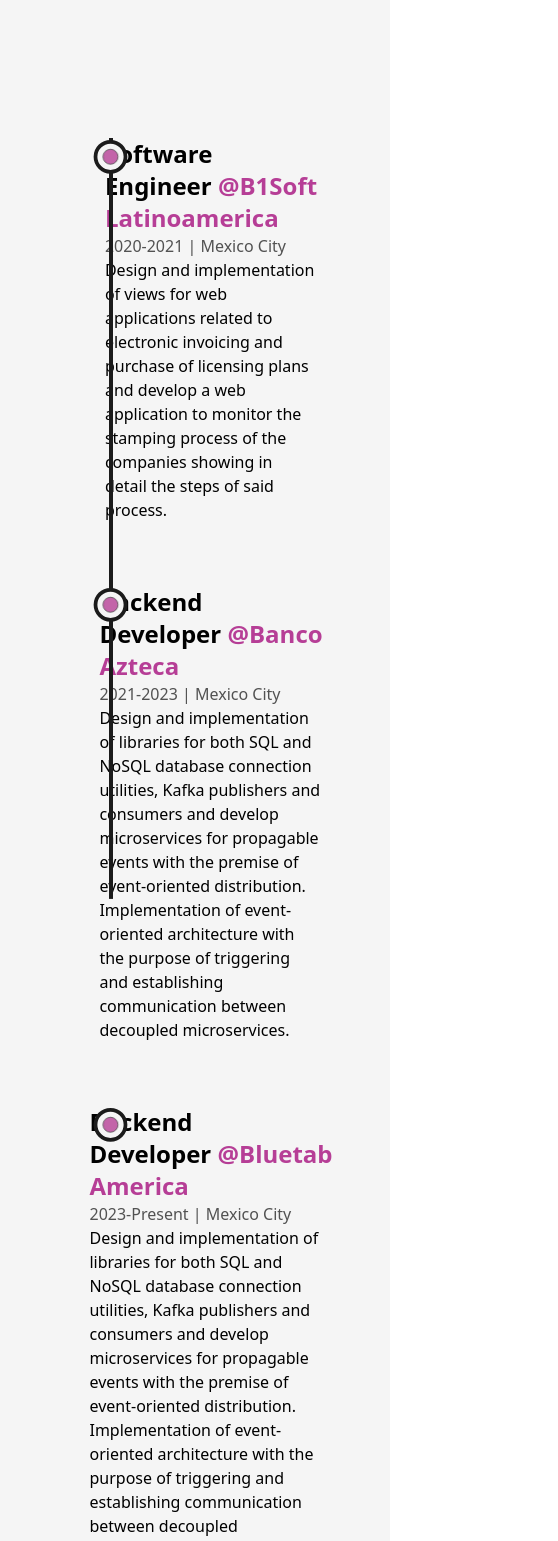
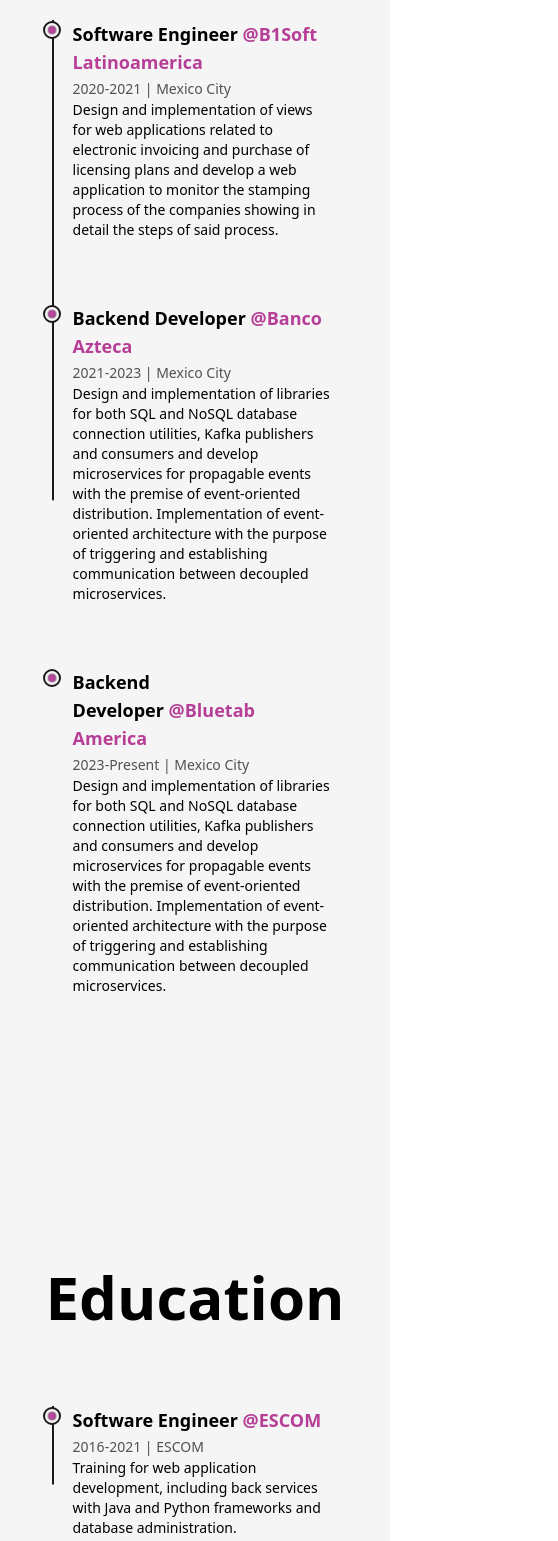
Before and after one commit to Alejandrozf23/developer-portafolio, a Next.js app: page /about in a window 390 px wide. Shown: the part 1787-3328 px from the top of the page, 558 px wide, since content can reach past the window. Built offline with nearby package versions, Linux system fonts and the light colour scheme.

Commit message:
Make it responsive experience & education in about page

```diff
--- a/src/components/Education.js
+++ b/src/components/Education.js
@@ -4,18 +4,20 @@ import LiIcon from "./LiIcon";
 
 const Details = ({type, time, place, link, info}) => {
     const ref = useRef(null);
-    return <li ref={ref} className="my-8 first:mt-0 last:mb-0 w-[60%] mx-auto flex flex-col items-center justify-between">
+    return (
+        <li ref={ref} className="my-8 first:mt-0 last:mb-0 w-[60%] mx-auto flex flex-col items-center justify-between md:w-[80%]">
             <LiIcon reference={ref}/>
             <motion.div initial={{y:50}} whileInView={{y:0}} transition={{duration:0.5, type:"spring"}}>
-            <h3 className="capitalize font-bold text-2xl">{type}&nbsp;
+                <h3 className="capitalize font-bold text-2xl sm:text-xl xs:text-lg">{type}&nbsp;
                     <a href={link} target="_blank" className="text-primary capitalize dark:text-primaryDark">@{place}</a>
                 </h3>
-            <span className="capitalize font-medium text-dark/75 dark:text-light/75">
+                <span className="capitalize font-medium text-dark/75 dark:text-light/75 xs:text-sm">
                     {time} | {place}
                 </span>
-            <p className="font-medium w-full">{info}</p>
+                <p className="font-medium w-full md:text-sm">{info}</p>
             </motion.div>
         </li>
+    );
 }
 
 const Education
@@ -30,10 +32,10 @@ const Education
 
     return(
         <div className="my-64">
-            <h2 className="font-bold text-8x1 mb-32 w-full text-center">Education</h2>
-            <div ref={ref} className="w-[75%] mx-auto relative">
-                <motion.div style={{scaleY:scrollYProgress}} className="absolute left-9 top-0 w-[4px] h-full bg-dark origin-top dark:bg-light"/>
-                <ul className="w-full flex flex-col items-start justify-between ml-4">
+            <h2 className="font-bold text-8x1 mb-32 w-full text-center md:text-6x1 xs:text-4x1 md:mb-16">Education</h2>
+            <div ref={ref} className="w-[75%] mx-auto relative lg:w-[90%] md:w-full">
+                <motion.div style={{scaleY:scrollYProgress}} className="absolute left-9 top-0 w-[4px] h-full bg-dark origin-top dark:bg-light md:w-[2px] md:left-[30px] xs:left-[20px]"/>
+                <ul className="w-full flex flex-col items-start justify-between ml-4 xs:ml-2">
                     <Details type="Software Engineer" time="2016-2021" place="ESCOM" link="https://www.escom.ipn.mx/"
                         info="Training for web application development, including back services with Java and Python frameworks and database administration."/>
                     <Details type="Certified SAFe 5 Scrum Master" time="2023" place="SAFe" link="https://scaledagile.com/training/safe-scrum-master/"
--- a/src/components/Experience.js
+++ b/src/components/Experience.js
@@ -4,20 +4,22 @@ import LiIcon from "./LiIcon";
 
 const Details = ({position, company, companyLink, time, address, work}) => {
     const ref = useRef(null);
-    return <li ref={ref} className="my-8 first:mt-0 last:mb-0 w-[60%] mx-auto flex flex-col items-center justify-between">
+    return (
+        <li ref={ref} className="my-8 first:mt-0 last:mb-0 w-[60%] mx-auto flex flex-col items-center justify-between md:w-[80%]">
             <LiIcon reference={ref}/>
             <motion.div initial={{y:50}} whileInView={{y:0}} transition={{duration:0.5, type:"spring"}}>
-            <h3 className="capitalize font-bold text-2xl">{position}&nbsp;
+                <h3 className="capitalize font-bold text-2xl sm:text-xl xs:text-lg">{position}&nbsp;
                     <a href={companyLink} target="_blank" className="text-primary capitalize dark:text-primaryDark">@{company}</a>
                 </h3>
-            <span className="capitalize font-medium text-dark/75 dark:text-light/75">
+                <span className="capitalize font-medium text-dark/75 dark:text-light/75 xs:text-sm">
                     {time} | {address}
                 </span>
-            <p className="font-medium w-full">
+                <p className="font-medium w-full md:text-sm">
                     {work}
                 </p>
             </motion.div>
         </li>
+    );
 }
 
 const Experience = () => {
@@ -31,10 +33,10 @@ const Experience = () => {
 
     return(
         <div className="my-64">
-            <h2 className="font-bold text-8x1 mb-32 w-full text-center">Experience</h2>
-            <div ref={ref} className="w-[75%] mx-auto relative">
-                <motion.div style={{scaleY:scrollYProgress}} className="absolute left-9 top-0 w-[4px] h-full bg-dark origin-top dark:bg-light"/>
-                <ul className="w-full flex flex-col items-start justify-between ml-4">
+            <h2 className="font-bold text-8x1 mb-32 w-full text-center md:text-6x1 xs:text-4x1 md:mb-16">Experience</h2>
+            <div ref={ref} className="w-[75%] mx-auto relative lg:w-[90%] md:w-full">
+                <motion.div style={{scaleY:scrollYProgress}} className="absolute left-9 top-0 w-[4px] h-full bg-dark origin-top dark:bg-light md:w-[2px] md:left-[30px] xs:left-[20px]"/>
+                <ul className="w-full flex flex-col items-start justify-between ml-4 xs:ml-2">
                     <Details position="Software Engineer" company="B1Soft Latinoamerica" time="2020-2021" address="Mexico City" companyLink="https://b1-soft.com:449/bienvenido/"
                         work="Design and implementation of views for web applications related to electronic invoicing and
                             purchase of licensing plans and develop a web application to monitor the stamping process of the
--- a/src/components/LiIcon.js
+++ b/src/components/LiIcon.js
@@ -11,7 +11,7 @@ const LiIcon = ({reference}) => {
 
     return(
         <figure className="absolute left-0 stroke-dark dark:stroke-light">
-            <svg className="-rotate-90" width="75" height="75" viewBox="0 0 100 100">
+            <svg className="-rotate-90 md:w-[60px] md:h-[60px] xs:w-[40px] xs:h-[40px]" width="75" height="75" viewBox="0 0 100 100">
                 <circle cx="75" cy="50" r="20" className="stroke-primary  dark:stroke-primaryDark stroke-1 fill-one"/>
                 <motion.circle cx="75" cy="50" r="20" className="stroke-[5px] fill-light dark:fill-dark" style={{pathLength:scrollYProgress}}/>
                 <circle cx="75" cy="50" r="10" className="animate-pulse stroke-1 fill-primary dark:fill-primaryDark"/>
```
Lines whose indentation alone changed are shown as unchanged.
